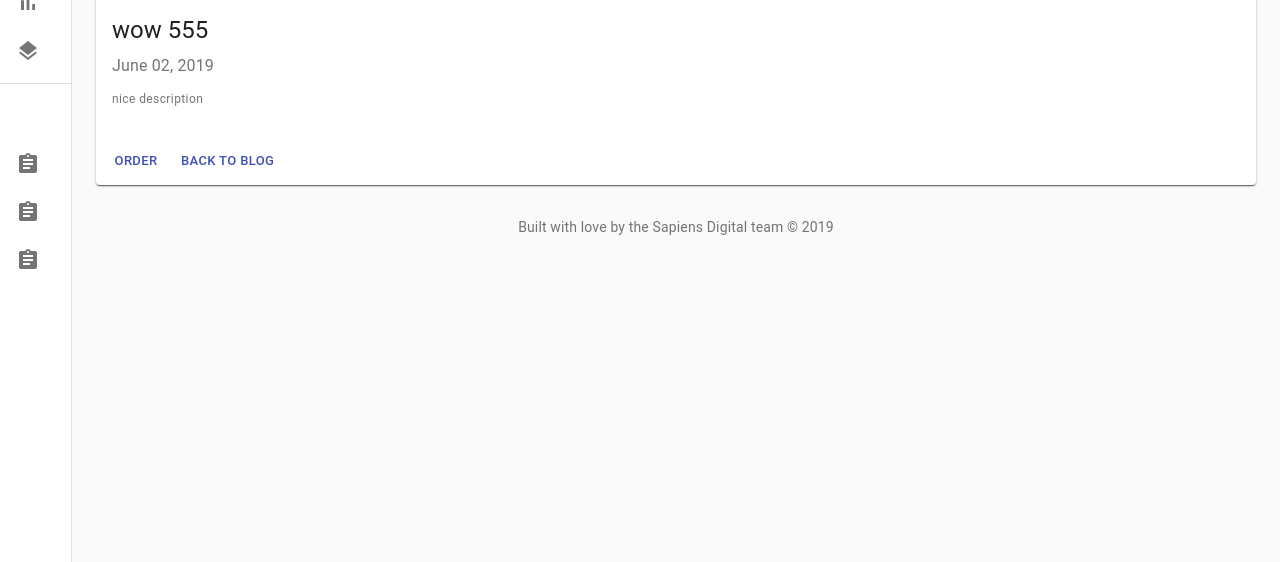
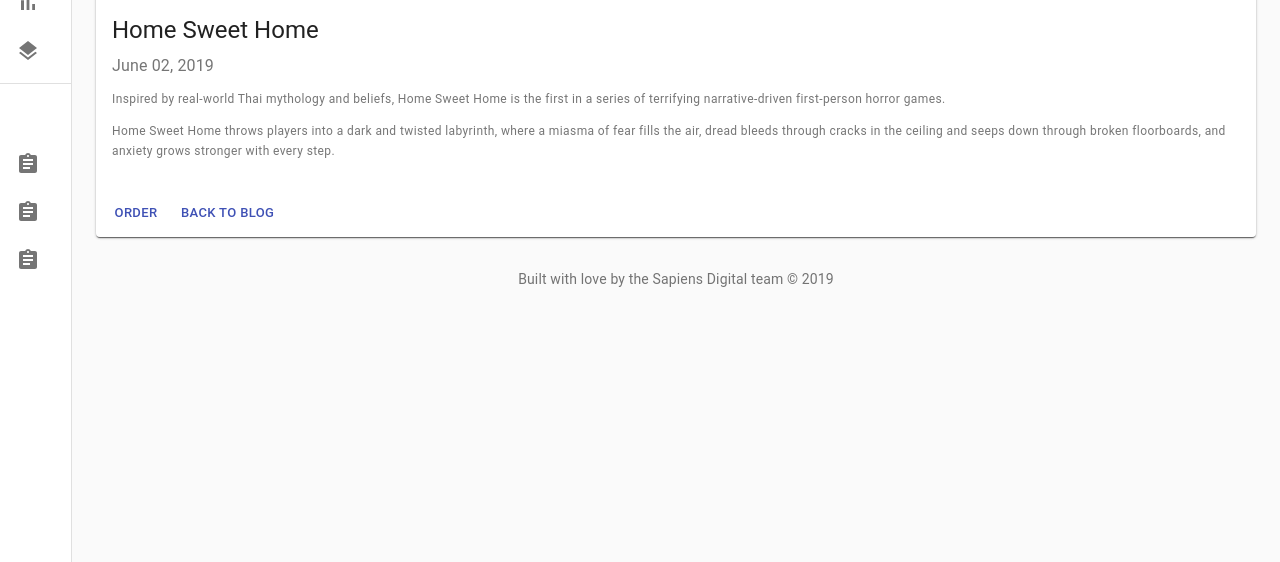
Before and after one commit to chertkovalex/gatsby-material-portal, a Gatsby site: page /2019-06-02-wow-555/ in a window 1280 px wide. Shown: the part 238-800 px from the top of the page. Built offline with nearby package versions, Linux system fonts and the light colour scheme; Gatsby itself is replaced by a stand-in of ours.

Commit message:
Update Blog “2019-06-02-wow-555”

```diff
--- a/blog/2019-06-02-wow-555.md
+++ b/blog/2019-06-02-wow-555.md
@@ -1,5 +1,8 @@
 ---
 date: 2019-06-02T15:07:55.826Z
-title: wow 555
+image: /img/architecture-1836070_1280.jpg
+title: Home Sweet Home
 ---
-nice description
+Inspired by real-world Thai mythology and beliefs, Home Sweet Home is the first in a series of terrifying narrative-driven first-person horror games.
+
+Home Sweet Home throws players into a dark and twisted labyrinth, where a miasma of fear fills the air, dread bleeds through cracks in the ceiling and seeps down through broken floorboards, and anxiety grows stronger with every step.
```
